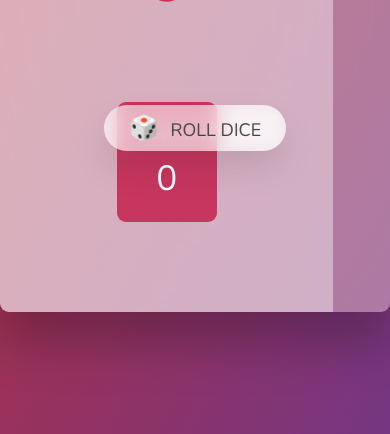
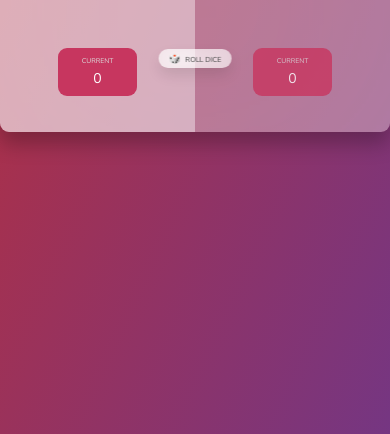
Before and after one commit to erhanertem/Game-Pig_Game, a plain HTML site: page index.html in a window 390 px wide. Shown: the part 410-844 px from the top of the page. Drawn offline with nearby package versions, Linux system fonts and the light colour scheme.

Commit message:
Add media query

```diff
--- a/style.css
+++ b/style.css
@@ -27,13 +27,30 @@ main {
   position: relative;
   width: 100rem;
   height: 60rem;
+
   background-color: rgba(255, 255, 255, 0.35);
   backdrop-filter: blur(200px);
-  filter: blur();
+  /* filter: blur(); */
   box-shadow: 0 3rem 5rem rgba(0, 0, 0, 0.25);
   border-radius: 9px;
   overflow: hidden;
   display: flex;
+}
+
+@media only screen and (max-width: 768px) {
+  html {
+    font-size: 35%;
+  }
+}
+@media only screen and (max-width: 450px) {
+  html {
+    font-size: 25%;
+  }
+}
+@media only screen and (max-width: 350px) {
+  html {
+    font-size: 19%;
+  }
 }
 
 .player {
```
